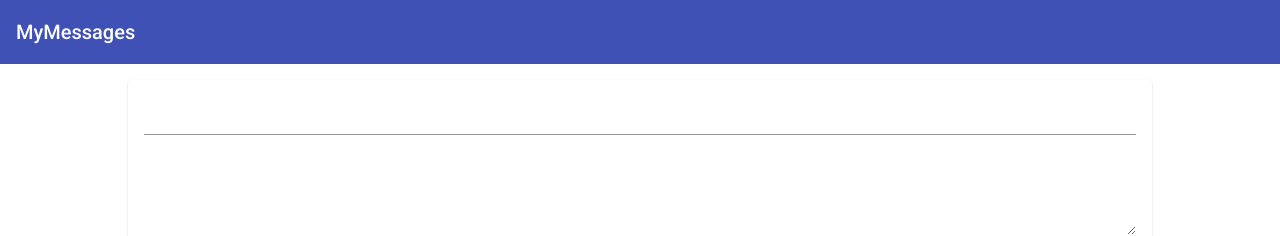
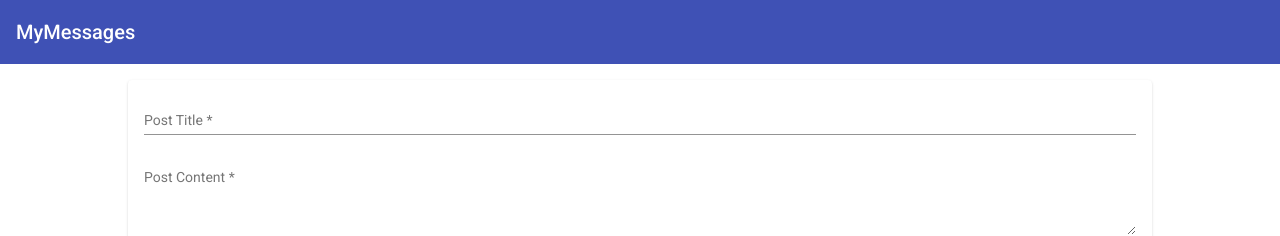
Before and after one commit to mfrankwork/mean-course, an Angular app: page / in a window 1280 px wide. Shown: the top 236 px of the page. Built offline with nearby package versions, Linux system fonts and the light colour scheme.

Commit message:
Angular form cleanup

```diff
--- a/src/app/posts/post-create/post-create.component.html
+++ b/src/app/posts/post-create/post-create.component.html
@@ -7,6 +7,8 @@
         name="title"
         ngModel
         required
+        minlength="3"
+        placeholder="Post Title"
         #title="ngModel"
       />
       <mat-error *ngIf="title.invalid">Please enter a post title</mat-error>
@@ -18,6 +20,7 @@
         name="content"
         ngModel
         required
+        placeholder="Post Content"
         #content="ngModel"
       ></textarea>
       <mat-error *ngIf="content.invalid">Please enter post content</mat-error>
--- a/src/app/posts/post-create/post-create.component.ts
+++ b/src/app/posts/post-create/post-create.component.ts
@@ -19,5 +19,6 @@
       return;
     }
     this.postsService.addPost(form.value.title, form.value.content);
+    form.resetForm();
   }
 }
--- a/src/app/posts/post-list/post-list.component.html
+++ b/src/app/posts/post-list/post-list.component.html
@@ -4,6 +4,10 @@
       {{ post.title }}
     </mat-expansion-panel-header>
     <p>{{ post.content }}</p>
+    <mat-action-row>
+      <button mat-button color="primary">EDIT</button>
+      <button mat-button color="warn">DELETE</button>
+    </mat-action-row>
   </mat-expansion-panel>
 </mat-accordion>
 <p class="info-text mat-body-2" *ngIf="posts.length <= 0">
--- a/src/app/posts/post-list/post-list.component.ts
+++ b/src/app/posts/post-list/post-list.component.ts
@@ -19,7 +19,7 @@
 
   private postsSub: Subscription;
 
-  // public keyword on constructor automatically adds and sets this property from the constructor
+  // public keyword on constructor automatically adds and sets corresponding property
   // postsService: PostsService;
 
   constructor(public postsService: PostsService) {
```
